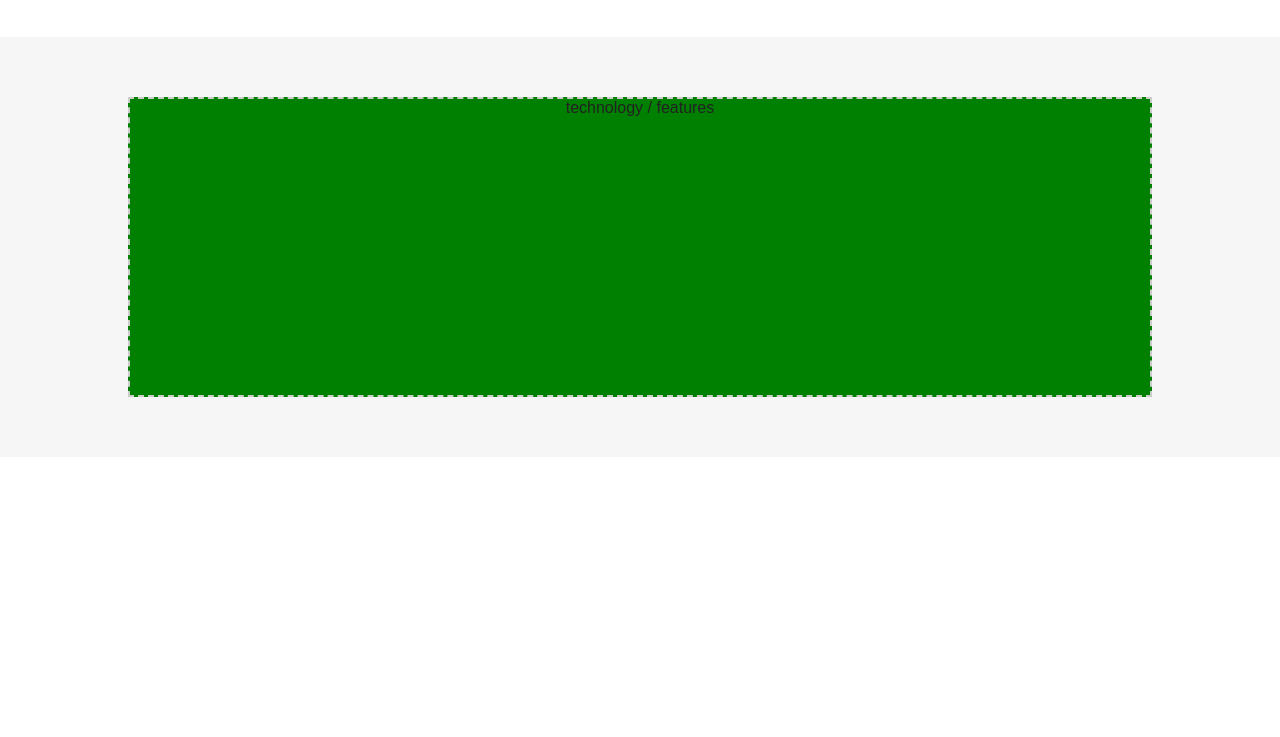
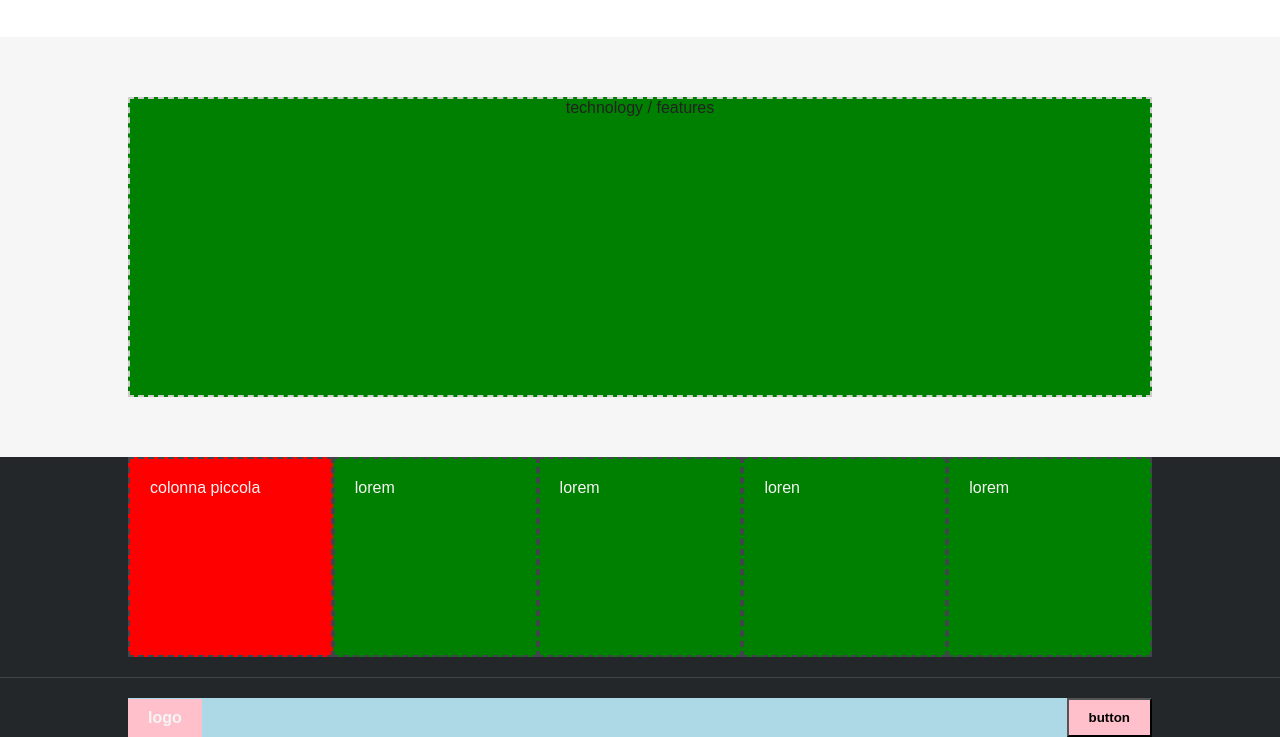
Before and after one commit to linica1/htmlcss-struttura-discord, a plain HTML site: page index.html in a window 1280 px wide. Shown: the part 1263-2000 px from the top of the page. Before the commit the page ends 1720 px from the top, so only its background shows below. Drawn offline with Linux system fonts and the light colour scheme.

Commit message:
Add footer structure and styles to index.html and style.css, and the footer style

```diff
--- a/index.html
+++ b/index.html
@@ -69,8 +69,29 @@
                 <div class="container technology-card">technology /
                     features</div>
             </section>
+        </main>
 
-        </main>
+        <!-- FOOTER -->
+        <footer class="site-footer">
+            <div class="container footer-top">
+                <div class="footer-small">colonna piccola</div>
+                <div class="footer-cols">
+                    <div>lorem</div>
+                    <div>lorem</div>
+                    <div>loren</div>
+                    <div>lorem</div>
+                </div>
+            </div>
+
+            <hr class="footer-divider" />
+
+            <div class="container footer-bottom">
+                <div class="footer-logo">
+                    logo
+                </div>
+                <button class="footer-button">button</button>
+            </div>
+        </footer>
 
     </body>
 </html>
--- a/style.css
+++ b/style.css
@@ -110,3 +110,61 @@ body {
     display: block;
     margin: 0 auto;
 }
+
+/* Footer */
+.site-footer {
+    background-color: #23272A;
+    color: #f5f5f5;
+
+}
+
+.footer-top {
+    display: flex;
+    margin-bottom: 20px;
+    height: 200px;
+}
+
+.footer-small {
+    width: 20%;
+    border: 2px dashed #40444b;
+    padding: 20px;
+    background-color: red;
+}
+
+.footer-cols {
+    display: flex;
+    width: 80%;
+    background-color: green;
+}
+
+.footer-cols div {
+    flex: 1;
+    border: 2px dashed #40444b;
+    padding: 20px;
+}
+
+.footer-divider {
+    border: none;
+    border-top: 1px solid #40444b;
+    margin: 20px 0;
+}
+
+.footer-bottom {
+    display: flex;
+    justify-content: space-between;
+    align-items: center;
+    background-color: lightblue;
+}
+
+.footer-button {
+    background-color: pink;
+    padding: 10px 20px;
+    font-weight: bold;
+
+}
+
+.footer-logo {
+    font-weight: bold;
+    background-color: pink;
+    padding: 10px 20px;
+}
```
